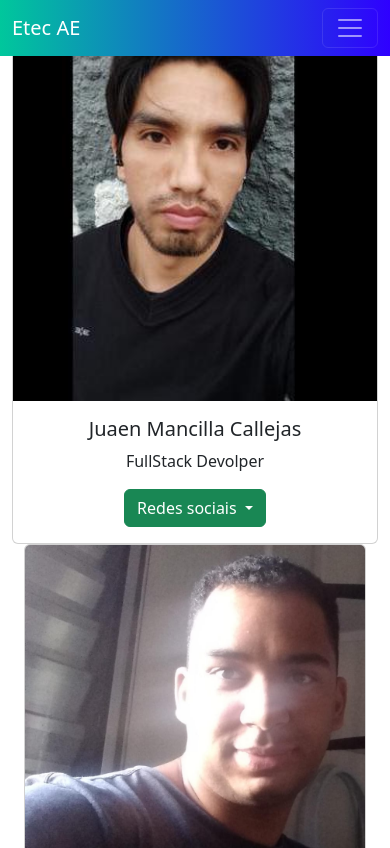
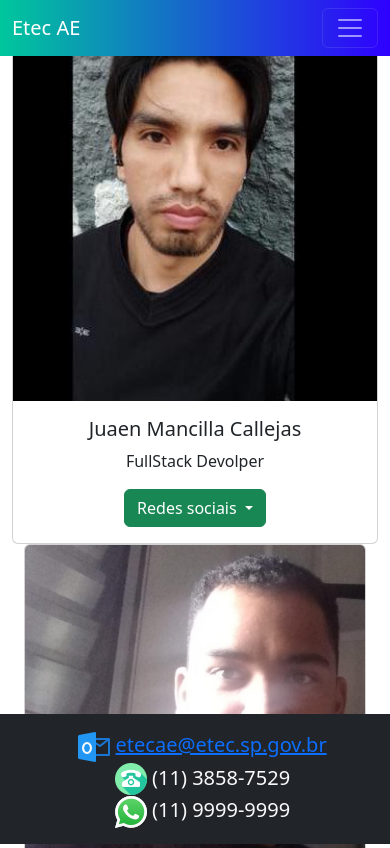
Before and after one commit to Caetanocc/Caetanocc.github.io, a plain HTML site: page fbLista/src/quemsomos.html in a window 390 px wide. Shown: the top 848 px of the page. Drawn offline with nearby package versions, Linux system fonts and the light colour scheme.

Commit message:
Inclur um rodapé para efeito mobile.

```diff
--- a/fbLista/src/quemsomos.html
+++ b/fbLista/src/quemsomos.html
@@ -299,11 +299,27 @@
 </div>
 </div>
 
+  <footer class="bg-dark text-light p-3 fixed-bottom">
+    <style>
+      body {
+          padding-bottom: 70px;
+      }
+  </style>
+
+    <div class="container">
+        <div class="row">
+            <div class="col-md-4">
   <p class="contato"><img src="img/outlook.png" alt="Ícone do Microsoft Outlook"> <a
-      href="mailto:etecae@etec.sp.gov.br">etecae@etec.sp.gov.br</a></p>
-  <p class="contato"><img src="img/old-phone.png" alt="Ícone de telefone fixo"> (11) 3858-7529</p>
-  <p id="whatsapp" class="contato"><img src="img/whatsapp.png" alt="Ícone do Whattsapp"> (11) 9999-9999</p>
+    href="mailto:etecae@etec.sp.gov.br">etecae@etec.sp.gov.br</a></p>
+<p class="contato"><img src="img/old-phone.png" alt="Ícone de telefone fixo"> (11) 3858-7529</p>
+<p id="whatsapp" class="contato"><img src="img/whatsapp.png" alt="Ícone do Whattsapp"> (11) 9999-9999</p>
 
+<script src="https://cdn.jsdelivr.net/npm/bootstrap@5.2.2/dist/js/bootstrap.bundle.min.js"
+  integrity="sha384-OERcA2EqjJCMA+/3y+gxIOqMEjwtxJY7qPCqsdltbNJuaOe923+mo//f6V8Qbsw3"
+  crossorigin="anonymous"></script>
+    </div></div>
+  </div>
+</footer>
 
 
 
```
